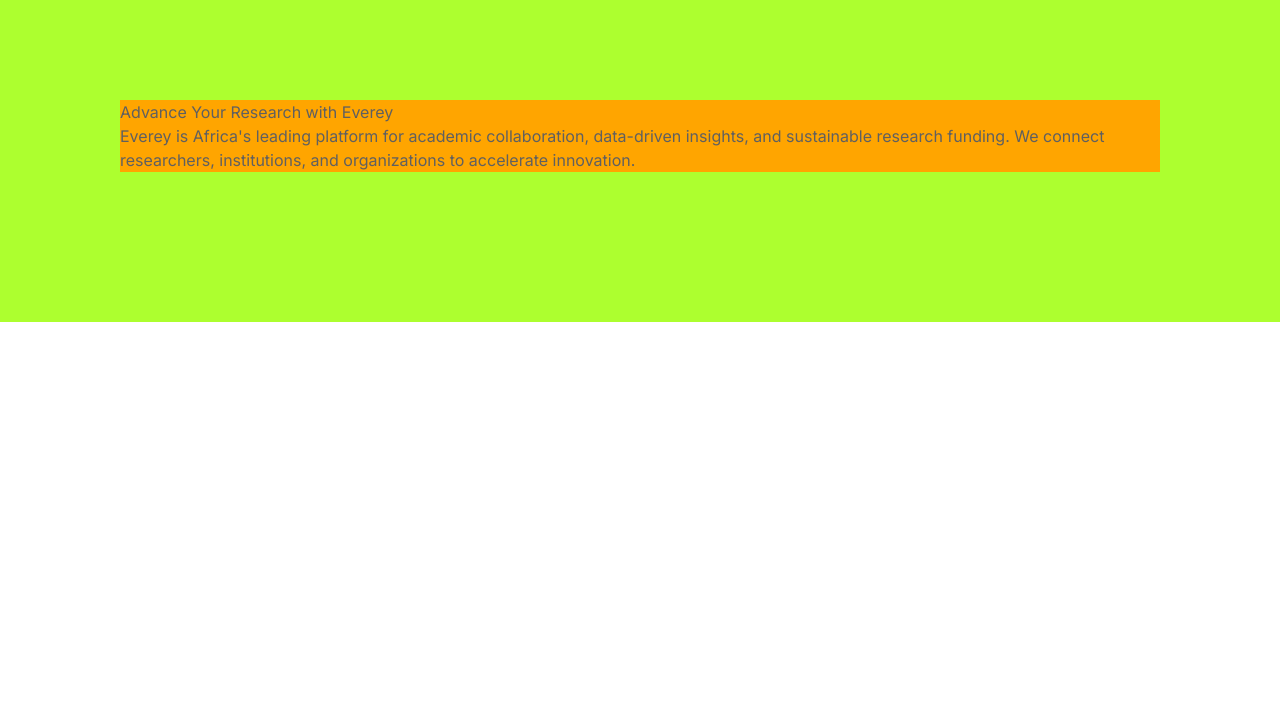
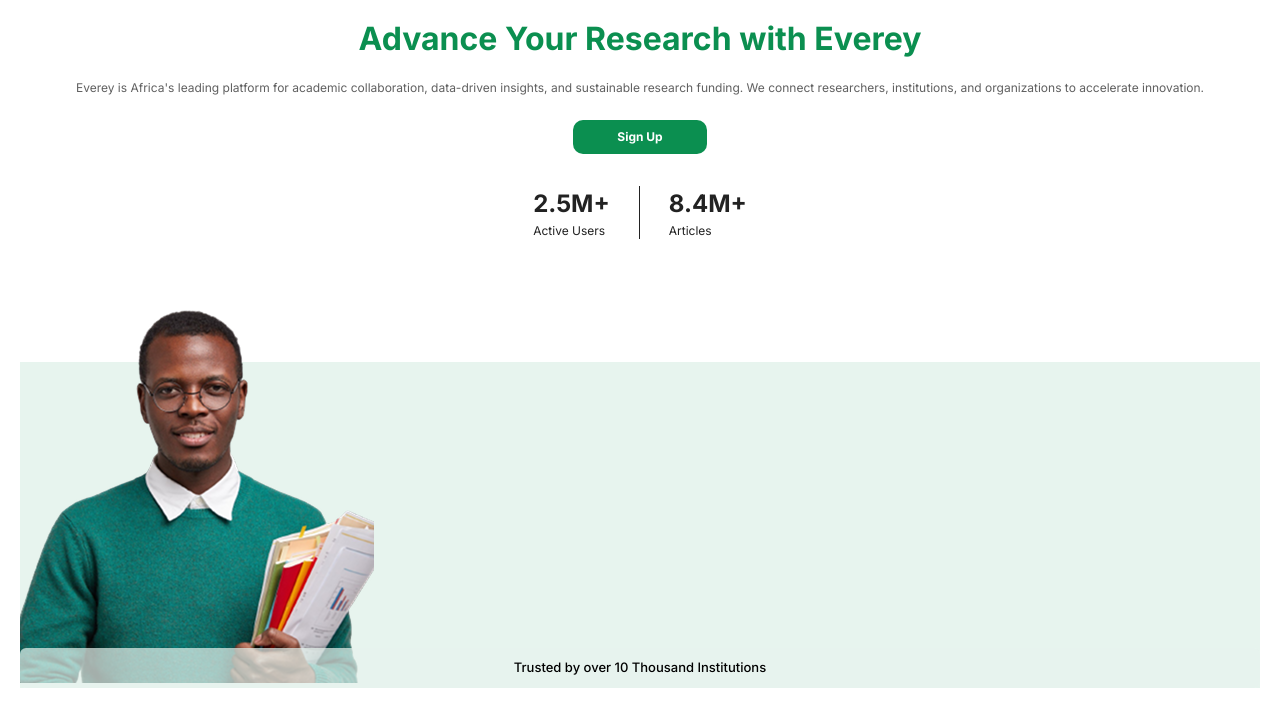
Before and after one commit to Josh-Alhassan/everey-app, a Next.js app: page / in a window 1280 px wide. Shown: the top 726 px of the page. Built offline with nearby package versions, Linux system fonts and the light colour scheme.

Commit message:
add hero section

```diff
--- a/src/app/globals.css
+++ b/src/app/globals.css
@@ -6,6 +6,8 @@
   --background: #ffffff;
   --foreground: #606060;
   --primaryColor: #0b8f50;
+  --secondaryGrey: #222222;
+  --secondaryBackground: rgba(231, 244, 238, 1);
 }
 
 body {
--- a/src/app/page.tsx
+++ b/src/app/page.tsx
@@ -2,7 +2,7 @@
 import { Inter } from "next/font/google";
 
 // Load the Inter font with specific weights and subsets
-const inter = Inter({ subsets: ["latin"], weight: ["400", "700"] });
+const inter = Inter({ subsets: ["latin"], weight: ["400", "500", "700"] });
 
 export default function Home() {
   return (
--- a/src/component/Hero.module.css
+++ b/src/component/Hero.module.css
@@ -1,8 +1,109 @@
 .heroSection {
-  padding: 100px 120px 150px;
-  background-color: greenyellow;
+  padding: 20px;
+  /* background-color: greenyellow; */
 }
 
 .heroDescribe {
-  background-color: orange;
+  background-color: #fff;
+  text-align: center;
+  margin-bottom: 40px;
 }
+
+.heroTitle {
+  font-weight: 600;
+  font-size: 32px;
+  color: var(--primaryColor);
+  margin-bottom: 16px;
+  line-height: 38.4px;
+}
+
+.heroText {
+  font-size: 12px;
+  font-weight: 400;
+  margin-bottom: 18px;
+  line-height: 28px;
+}
+
+.heroSignUp {
+  font-size: 12px;
+  font-weight: 700;
+  color: #fff;
+  padding: 8px 44px;
+  border-radius: 10px;
+  background-color: var(--primaryColor);
+
+  cursor: pointer;
+
+  display: inline-block;
+  margin-bottom: 32px;
+}
+
+.heroMetrics {
+  display: flex;
+  justify-content: center;
+}
+
+.metricsBlock {
+  text-align: justify;
+}
+
+.metricsBlock:not(:last-child) {
+  border-right: 1px solid var(--secondaryGrey);
+  padding-right: 29px;
+}
+
+.metricsBlock:not(:first-child) {
+  padding-left: 29px;
+}
+
+.metricNumbers {
+  font-family: "Inter";
+  font-weight: 600;
+  font-size: 24px;
+  color: var(--secondaryGrey);
+}
+
+.metricLabel {
+  font-family: "Inter";
+  font-weight: 400;
+  font-size: 12px;
+  line-height: 17px;
+  color: var(--secondaryGrey);
+}
+
+.heroImgContainer {
+  height: 400px;
+  /* background-color: orange; */
+}
+
+.heroImageDiv {
+  height: auto;
+  background-color: var(--secondaryBackground);
+
+  position: relative;
+  bottom: -83px;
+  z-index: -1;
+}
+
+.heroImg {
+  position: relative;
+  top: -60px;
+
+  z-index: 1;
+}
+
+.heroImgCaption {
+  margin-top: -95px;
+  text-align: center;
+  font-weight: 500;
+  font-size: 13px;
+  color: #000;
+  padding: 10px;
+
+  position: relative;
+  border-radius: 6px;
+
+  background: rgba(231, 244, 238, 0.7);
+
+  z-index: 10;
+}
--- a/src/component/Hero.tsx
+++ b/src/component/Hero.tsx
@@ -1,18 +1,63 @@
 import React from "react";
-import style from "./Hero.module.css";
+import styles from "./Hero.module.css";
+import Image from "next/image";
+import heroImage from "../../public/heroImage.png";
+
+// Defined TypeScript interfaces for props
+interface Metric {
+  value: string;
+  label: string;
+}
 
 const Hero: React.FC = () => {
+  // Metrics data (can be fetched from an API or passed as props)
+  const metrics: Metric[] = [
+    { value: "2.5M+", label: "Active Users" },
+    { value: "8.4M+", label: "Articles" },
+  ];
+
   return (
-    <div className={style.heroSection}>
-      <div className={style.heroDescribe}>
-        <h1 className={style.heroTitle}>Advance Your Research with Everey</h1>
-        <p className={style.heroText}>
+    <section className={styles.heroSection}>
+      {/* Text Content */}
+      <div className={styles.heroDescribe}>
+        <h1 className={styles.heroTitle}>Advance Your Research with Everey</h1>
+        <p className={styles.heroText}>
           Everey is Africa's leading platform for academic collaboration,
           data-driven insights, and sustainable research funding. We connect
           researchers, institutions, and organizations to accelerate innovation.
         </p>
+
+        {/* Call-to-Action Button */}
+        <a href="#" className={styles.heroSignUp}>
+          Sign Up
+        </a>
+
+        {/* Metrics Section */}
+        <div className={styles.heroMetrics}>
+          {metrics.map((metric, index) => (
+            <div key={index} className={styles.metricsBlock}>
+              <h3 className={styles.metricNumbers}>{metric.value}</h3>
+              <p className={styles.metricLabel}>{metric.label}</p>
+            </div>
+          ))}
+        </div>
       </div>
-    </div>
+
+      {/* Image Section */}
+      <div className={styles.heroImgContainer}>
+        <figure className={styles.heroImageDiv}>
+          <Image
+            src={heroImage}
+            alt="Black School Teenage Boy"
+            className={styles.heroImg}
+            priority
+          />
+          <figcaption className={styles.heroImgCaption}>
+            Trusted by over 10 Thousand Institutions
+          </figcaption>
+        </figure>
+      </div>
+    </section>
   );
 };
 
```
Also changed, not shown: public/heroImage.png (added).
